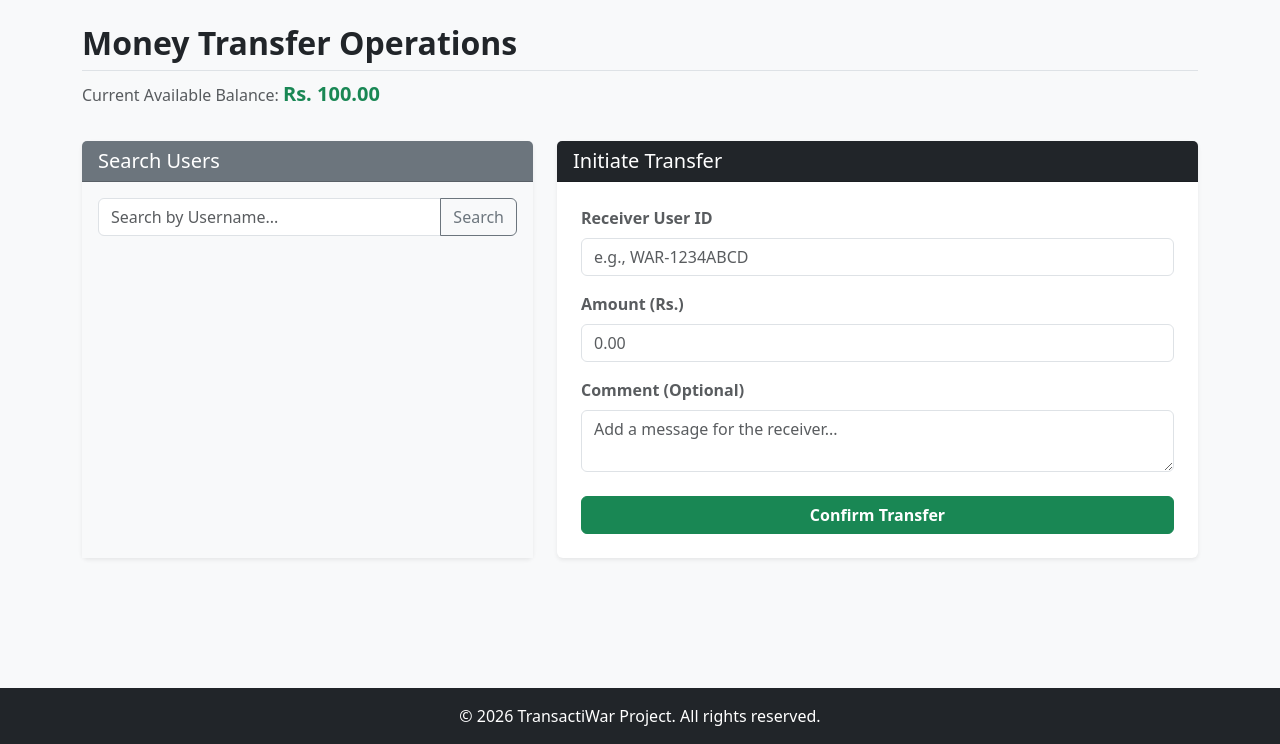
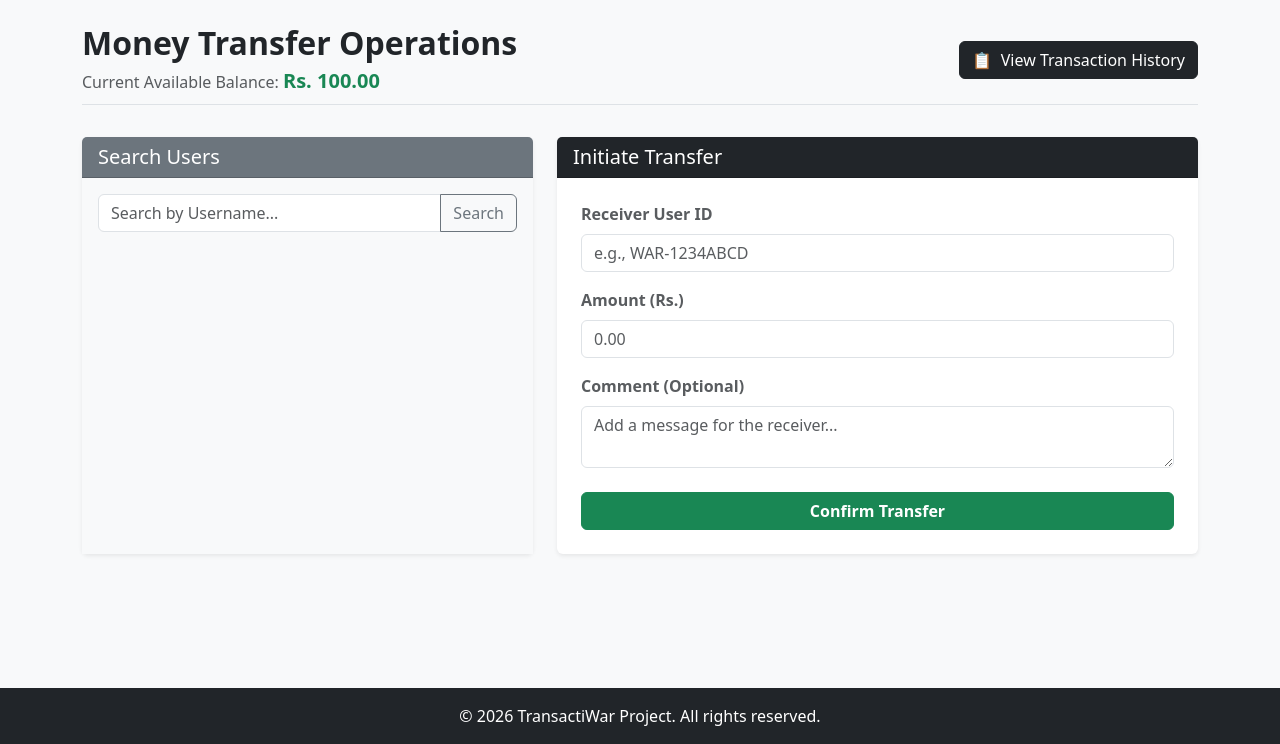
Before and after one commit to ankit-cs25mtech11023/TransactiWar, a PHP site: page /transfer/index.php in a window 1280 px wide. Shown: the part 56-800 px from the top of the page. Run offline with PHP 8.4, Linux system fonts and the light colour scheme; the visitor is signed in with stand-in values (Sample User, id 1); data that the repository does not hold is empty.

Commit message:
updated transfer index.php added view tranction history

```diff
--- a/transfer/index.php
+++ b/transfer/index.php
@@ -54,7 +54,6 @@ if (isset($_GET['search_query']) && !empty(trim($_GET['search_query']))) {
     $search_term = trim($_GET['search_query']);
     $search_like = "%" . $search_term . "%";
 
-    // Search by username or user ID, but exclude the logged-in user from results
     $search_stmt = $conn->prepare("SELECT user_id, username FROM users WHERE (username LIKE ? OR user_id = ?) AND id != ? LIMIT 10");
     $search_stmt->bind_param("ssi", $search_like, $search_term, $user_db_id);
     $search_stmt->execute();
@@ -68,9 +67,8 @@ if (isset($_GET['search_query']) && !empty(trim($_GET['search_query']))) {
 if ($_SERVER['REQUEST_METHOD'] === 'POST' && isset($_POST['receiver_id'], $_POST['amount'])) {
     $receiver_public_id = trim($_POST['receiver_id']);
     $amount = floatval($_POST['amount']);
-    $comment = trim($_POST['comment'] ?? ''); // Optional comment
+    $comment = trim($_POST['comment'] ?? '');
 
-    // Basic Validation
     if ($amount <= 0) {
         header("Location: index.php?status=invalid_amount");
         exit();
@@ -78,11 +76,9 @@ if ($_SERVER['REQUEST_METHOD'] === 'POST' && isset($_POST['receiver_id'], $_POST
         header("Location: index.php?status=self_transfer");
         exit();
     } elseif ($amount > $current_balance) {
-        // Prevent negative balance transactions
         header("Location: index.php?status=insufficient_funds");
         exit();
     } else {
-        // Check if receiver exists and get their internal DB ID
         $rec_stmt = $conn->prepare("SELECT id FROM users WHERE user_id = ?");
         $rec_stmt->bind_param("s", $receiver_public_id);
         $rec_stmt->execute();
@@ -94,43 +90,31 @@ if ($_SERVER['REQUEST_METHOD'] === 'POST' && isset($_POST['receiver_id'], $_POST
         } else {
             $receiver_db_id = $rec_result->fetch_assoc()['id'];
 
-            // ==========================================
-            // SECURE TRANSACTION BLOCK START
-            // ==========================================
             $conn->begin_transaction();
 
             try {
-                // Deduct from Sender
                 $deduct_stmt = $conn->prepare("UPDATE users SET balance = balance - ? WHERE id = ?");
                 $deduct_stmt->bind_param("di", $amount, $user_db_id);
                 $deduct_stmt->execute();
 
-                // Add to Receiver
                 $add_stmt = $conn->prepare("UPDATE users SET balance = balance + ? WHERE id = ?");
                 $add_stmt->bind_param("di", $amount, $receiver_db_id);
                 $add_stmt->execute();
 
-                // Record the Transaction Ledger
                 $tx_stmt = $conn->prepare("INSERT INTO transactions (sender_id, receiver_id, amount, comment) VALUES (?, ?, ?, ?)");
                 $tx_stmt->bind_param("iids", $user_db_id, $receiver_db_id, $amount, $comment);
                 $tx_stmt->execute();
 
-                // Commit the transaction (Make it permanent)
                 $conn->commit();
 
-                // Redirect on success
                 header("Location: index.php?status=success");
                 exit();
 
             } catch (mysqli_sql_exception $exception) {
-                // If anything goes wrong, rollback to prevent lost money
                 $conn->rollback();
                 header("Location: index.php?status=error");
                 exit();
             }
-            // ==========================================
-            // SECURE TRANSACTION BLOCK END
-            // ==========================================
         }
     }
 }
@@ -140,19 +124,29 @@ include '../includes/header.php';
 
 <div class="row mt-4">
     <div class="col-md-12 mb-3">
-        <h2 class="fw-bold border-bottom pb-2">Money Transfer Operations</h2>
-        <p class="text-muted">Current Available Balance: <strong class="text-success fs-5">Rs. <?php echo number_format($current_balance, 2); ?></strong></p>
+        <div class="d-flex justify-content-between align-items-center border-bottom pb-2">
+            <div>
+                <h2 class="fw-bold mb-0">Money Transfer Operations</h2>
+                <p class="text-muted mt-1 mb-0">
+                    Current Available Balance:
+                    <strong class="text-success fs-5">Rs. <?php echo number_format($current_balance, 2); ?></strong>
+                </p>
+            </div>
+            <a href="history.php" class="btn btn-dark">
+                📋 &nbsp;View Transaction History
+            </a>
+        </div>
     </div>
 </div>
 
 <?php if ($error): ?>
-    <div class="alert alert-danger fw-bold shadow-sm"><?php echo htmlspecialchars($error); ?></div>
+    <div class="alert alert-danger fw-bold shadow-sm mt-3"><?php echo htmlspecialchars($error); ?></div>
 <?php endif; ?>
 <?php if ($success): ?>
-    <div class="alert alert-success fw-bold shadow-sm"><?php echo htmlspecialchars($success); ?></div>
+    <div class="alert alert-success fw-bold shadow-sm mt-3"><?php echo htmlspecialchars($success); ?></div>
 <?php endif; ?>
 
-<div class="row">
+<div class="row mt-3">
     <div class="col-md-5 mb-4">
         <div class="card shadow-sm border-0 h-100">
             <div class="card-header bg-secondary text-white">
@@ -161,7 +155,10 @@ include '../includes/header.php';
             <div class="card-body bg-light">
                 <form action="index.php" method="GET" class="mb-3">
                     <div class="input-group">
-                        <input type="text" class="form-control" name="search_query" placeholder="Search by Username..." value="<?php echo isset($_GET['search_query']) ? htmlspecialchars($_GET['search_query']) : ''; ?>" required>
+                        <input type="text" class="form-control" name="search_query"
+                               placeholder="Search by Username..."
+                               value="<?php echo isset($_GET['search_query']) ? htmlspecialchars($_GET['search_query']) : ''; ?>"
+                               required>
                         <button class="btn btn-outline-secondary" type="submit">Search</button>
                     </div>
                 </form>
@@ -176,7 +173,16 @@ include '../includes/header.php';
                                             <h6 class="mb-1 fw-bold"><?php echo htmlspecialchars($res['username']); ?></h6>
                                             <small class="text-muted">ID: <?php echo htmlspecialchars($res['user_id']); ?></small>
                                         </div>
-                                        <button class="btn btn-sm btn-primary" onclick="document.getElementById('receiver_id').value = '<?php echo htmlspecialchars($res['user_id']); ?>';">Select</button>
+                                        <div class="d-flex gap-2">
+                                            <button class="btn btn-sm btn-primary"
+                                                    onclick="document.getElementById('receiver_id').value = '<?php echo htmlspecialchars($res['user_id']); ?>';">
+                                                Select
+                                            </button>
+                                            <a href="history.php?filter=all&search=<?php echo urlencode($res['username']); ?>"
+                                               class="btn btn-sm btn-outline-secondary" title="View transactions with this user">
+                                                📋 Transactions
+                                            </a>
+                                        </div>
                                     </div>
                                 </div>
                             <?php endforeach; ?>
@@ -198,17 +204,20 @@ include '../includes/header.php';
                 <form action="index.php" method="POST">
                     <div class="mb-3">
                         <label for="receiver_id" class="form-label fw-bold text-muted">Receiver User ID</label>
-                        <input type="text" class="form-control" id="receiver_id" name="receiver_id" placeholder="e.g., WAR-1234ABCD" required>
+                        <input type="text" class="form-control" id="receiver_id" name="receiver_id"
+                               placeholder="e.g., WAR-1234ABCD" required>
                     </div>
 
                     <div class="mb-3">
                         <label for="amount" class="form-label fw-bold text-muted">Amount (Rs.)</label>
-                        <input type="number" class="form-control" id="amount" name="amount" min="1" step="0.01" placeholder="0.00" required>
+                        <input type="number" class="form-control" id="amount" name="amount"
+                               min="1" step="0.01" placeholder="0.00" required>
                     </div>
 
                     <div class="mb-4">
                         <label for="comment" class="form-label fw-bold text-muted">Comment (Optional)</label>
-                        <textarea class="form-control" id="comment" name="comment" rows="2" placeholder="Add a message for the receiver..."></textarea>
+                        <textarea class="form-control" id="comment" name="comment" rows="2"
+                                  placeholder="Add a message for the receiver..."></textarea>
                     </div>
 
                     <button type="submit" class="btn btn-success w-100 fw-bold">Confirm Transfer</button>
```
